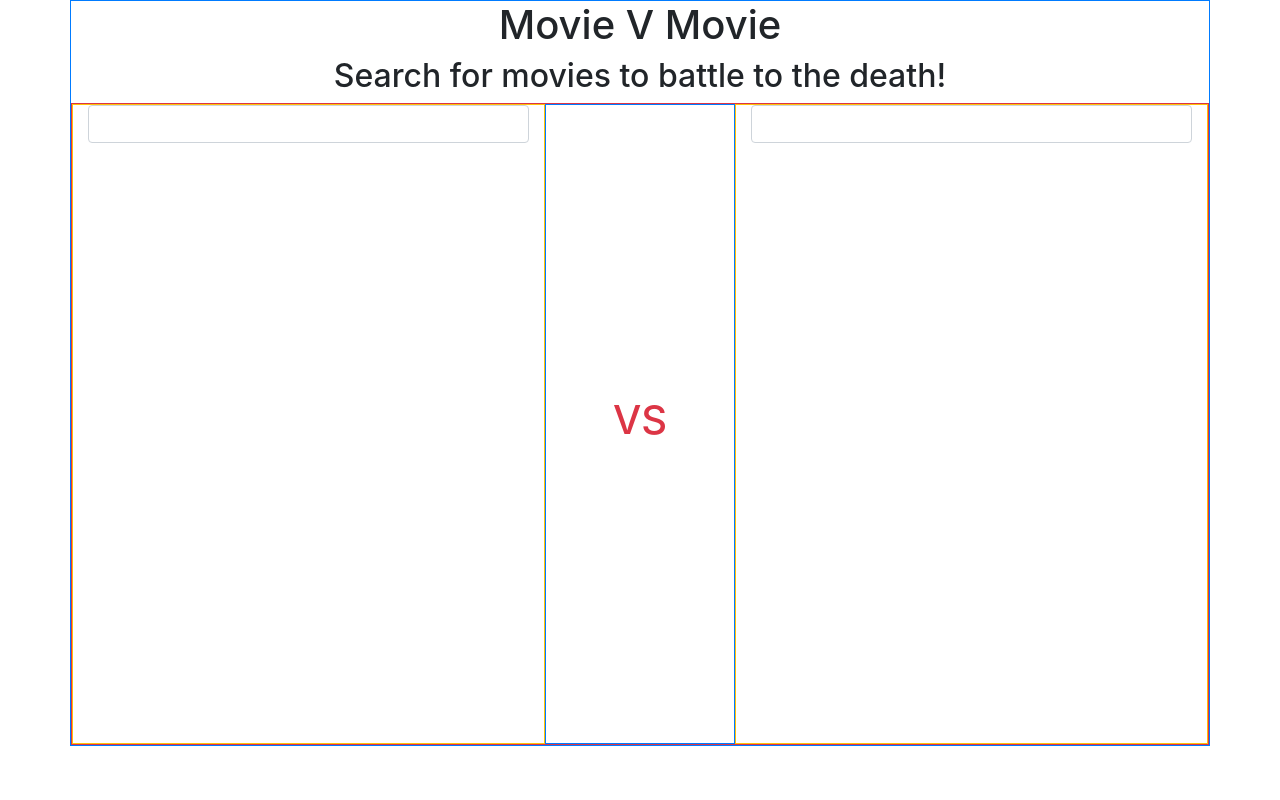
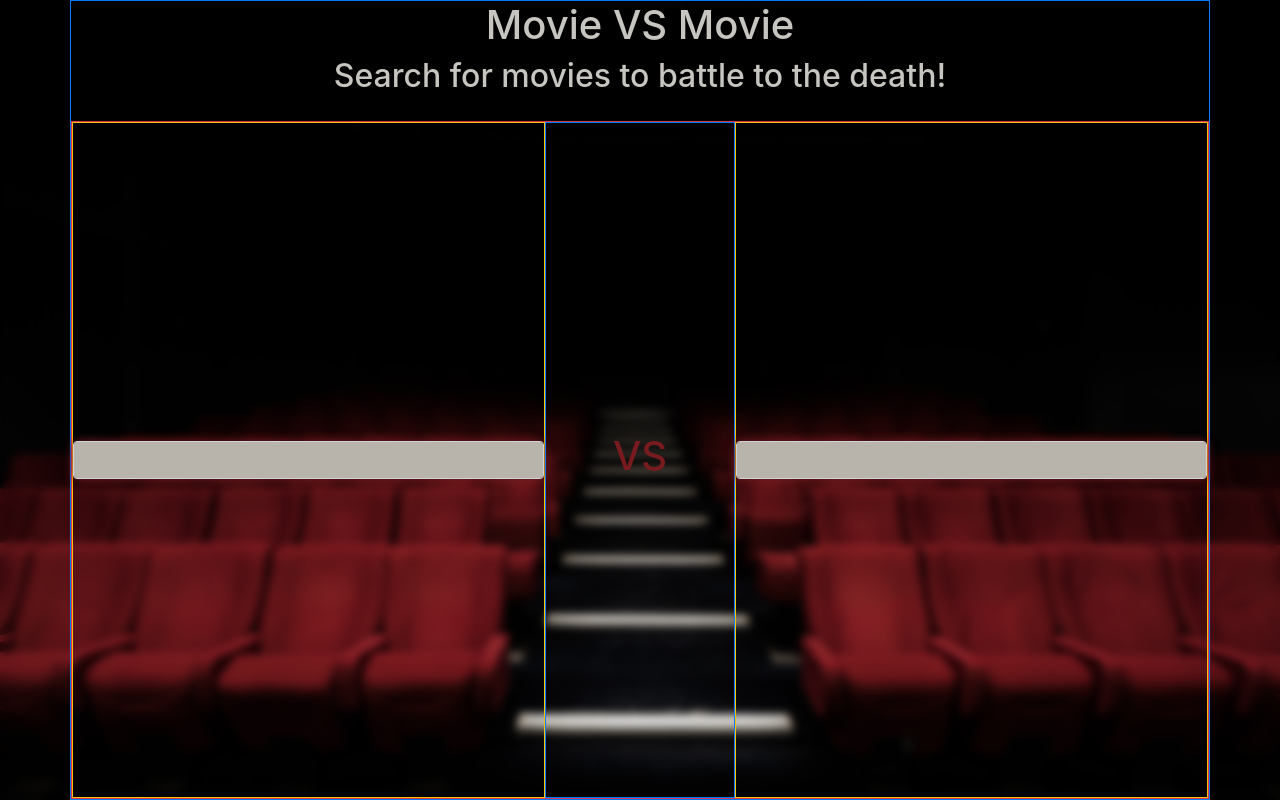
Before and after one commit to l3r0ux/Show-Down, a PHP site: page / in a window 1280 px wide. Run offline with PHP 8.4, Linux system fonts and the light colour scheme; some libraries are stand-ins or nearby versions.

Commit message:
add background image

```diff
--- a/index.html
+++ b/index.html
@@ -10,20 +10,20 @@
 </head>
 <body>
     <main class="container border border-primary">
-        <section class="row">
+        <section class="header-container row">
             <div class="col-sm-12 text-center">
-                <h1>Movie V Movie</h1>
+                <h1>Movie VS Movie</h1>
                 <h2>Search for movies to battle to the death!</h2>
             </div>
         </section>
 
-        <section class="row border border-danger">
+        <section class="movies-container row border border-danger">
             <div class="left col-md-5 border border-warning">
                 <input type="text" class="movie-search form-control">
             </div>
-            <div class="middle d-flex align-items-center justify-content-center col-md-2 border border-primary text-danger">
-                <!-- Make this a "battly" font later -->
-                <h1>VS</h1>
+            <div class="middle d-flex align-items-center justify-content-center col-md-2 border border-primary">
+                <!-- Make this a "battle-ey" font later -->
+                <h1 class="vs">VS</h1>
             </div>
             <div class="right col-md-5 border border-warning">
                 <input type="text" class="movie-search form-control">
--- a/main.css
+++ b/main.css
@@ -1,16 +1,70 @@
 * {
     box-sizing: border-box;
+    color: #c7c5bf;
 }
 
-/* Temporary to test layout */
-/* main {
+body {
+    background: url(/images/cinema.jpg) no-repeat fixed center;
+    background-size: cover;
+    backdrop-filter: blur(4px);
+}
+
+main {
     height: 100vh;
-} */
+}
 
+/* Bootstrap dont have these heighting intervals */
+.header-container {
+    height: 15%;
+}
+
+.movies-container {
+    height: 85%;
+}
+
+.vs {
+    color: #771b1f;
+}
+
+/* left and right collums 100% initially */
 .left {
-    height: 80vh;
+    height: 100%;
 }
 
 .right {
-    height: 80vh;
+    height: 100%;
 }
+
+.movie-search {
+    color: #0d0f13 !important;
+    position: absolute;
+    top: 50%;
+    left: 0;
+    background-color: #b8b4ac;
+    transform: translateY(-50%);
+    transition: all ease 500ms;
+    box-shadow: 0 0 10px 0 #771b1f;
+}
+
+/* When add movie and its details added to the page, add this class to transform input up */
+.movie-present {
+    top: 0;
+    transform: translateY(0);
+}
+.movie-search:focus {
+    box-shadow: 0 0 20px 0 #771b1f;
+    background-color: #b8b4ac;
+}
+
+/* COLOR PALLET gotten from background image */
+/* maroon */
+/* #771b1f */
+
+/* silver */
+/* #c7c5bf */
+
+/* dark grey */
+/* #b8b4ac */
+
+/* black */
+/* #0d0f13 */
```
Also changed, not shown: images/cinema.jpg (added).
